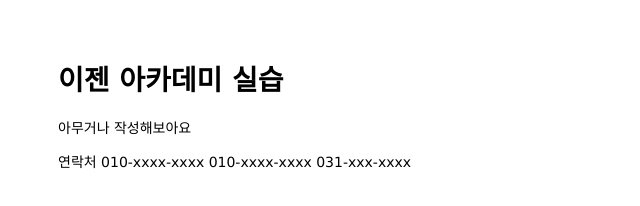
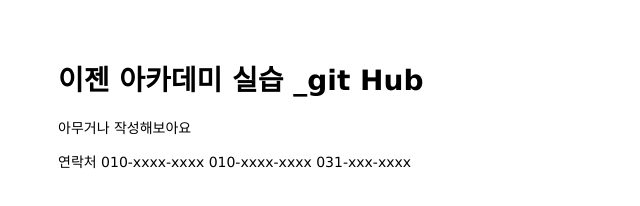
Before and after one commit to blue-ade/mastering-git-github, a website: page public/index.html in a window 1280 px wide. Shown: the whole page, without its empty margins (0-640 px from the left). Drawn offline with Linux system fonts and the light colour scheme.

Commit message:
change header

```diff
--- a/public/index.html
+++ b/public/index.html
@@ -6,7 +6,7 @@
 </head>
 
 <body>
-  <h1>이젠 아카데미 실습</h1>
+  <h1>이젠 아카데미 실습 _git Hub</h1>
   <p>아무거나 작성해보아요</p>
 </body>
 <footer>
```
